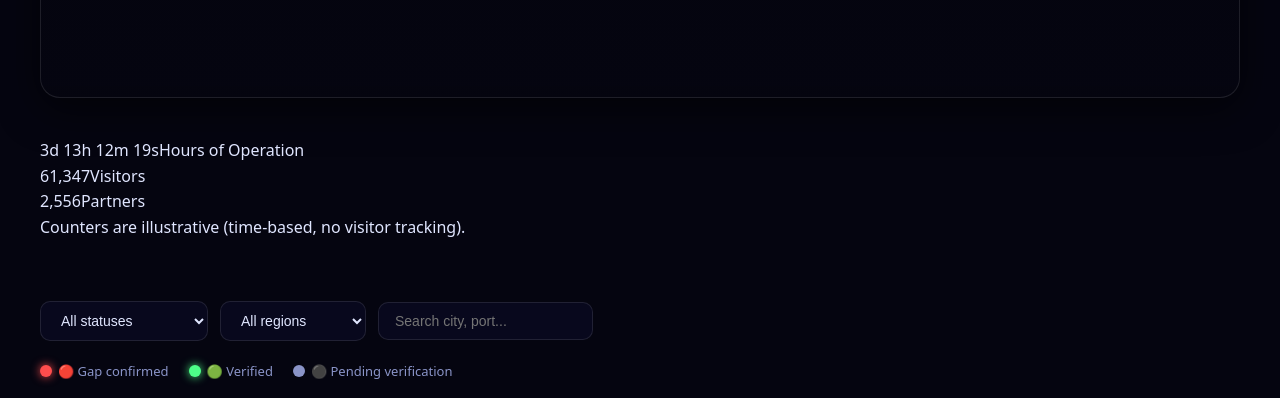
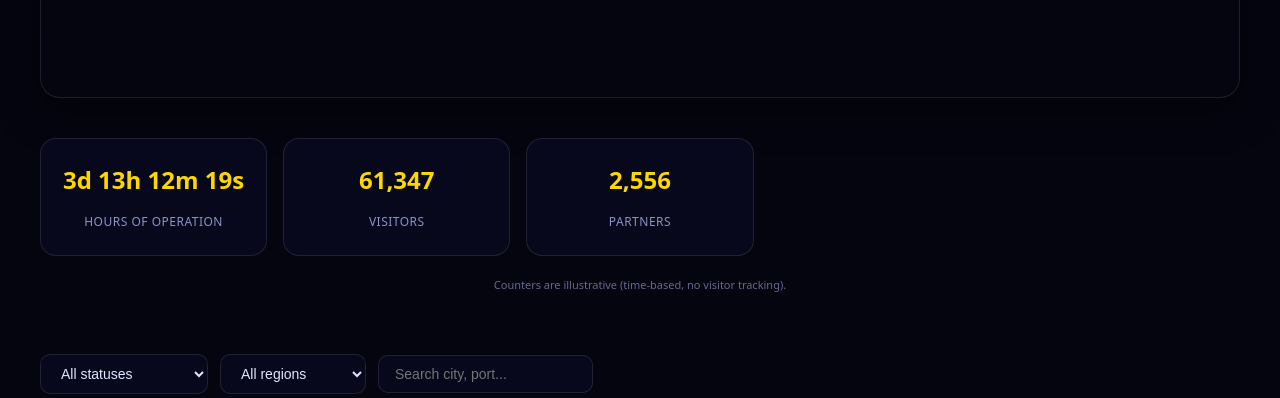
Before and after one commit to ecologyoilgaz/transport, a plain HTML site: page index.html in a window 1280 px wide. Shown: the part 376-774 px from the top of the page. Drawn offline with Linux system fonts and the light colour scheme.

Commit message:
Update style.css

```diff
--- a/style.css
+++ b/style.css
@@ -139,3 +139,38 @@ code { background: rgba(0,0,0,0.5); padding: 4px 8px; border-radius: 6px; font-s
   header { flex-direction: column; align-items: flex-start; }
 }
 @media(max-width: 480px) { .stats { grid-template-columns: 1fr; } }
+/* Live counters */
+#live-counters {
+  display: grid;
+  grid-template-columns: repeat(auto-fit, minmax(200px, 1fr));
+  gap: 16px;
+  margin: 30px 0;
+}
+.counter-card {
+  background: var(--card);
+  border: 1px solid var(--border);
+  border-radius: 16px;
+  padding: 22px 18px;
+  text-align: center;
+}
+.counter-card .counter-val {
+  display: block;
+  font-size: 24px;
+  font-weight: 700;
+  color: var(--gold);
+  margin-bottom: 8px;
+}
+.counter-card .counter-lbl {
+  font-size: 12px;
+  color: var(--muted);
+  text-transform: uppercase;
+  letter-spacing: 0.5px;
+}
+.counter-note {
+  grid-column: 1 / -1;
+  font-size: 11px;
+  color: var(--muted);
+  text-align: center;
+  opacity: 0.7;
+  margin-top: 4px;
+}
```
